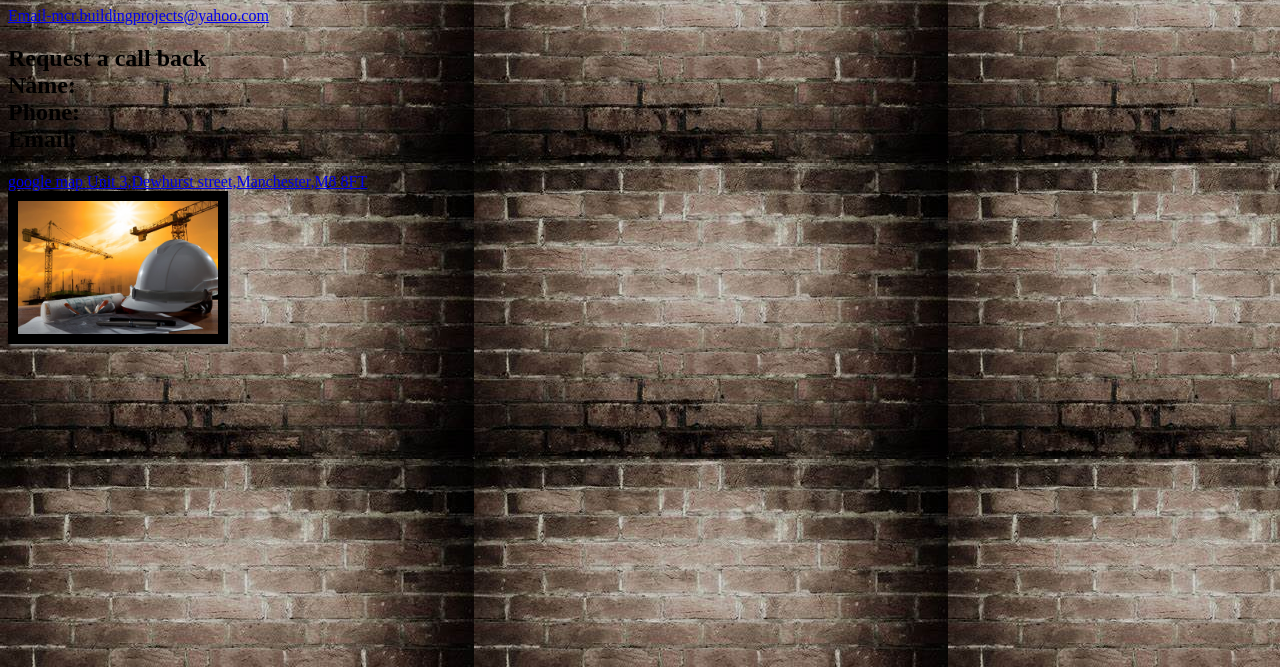
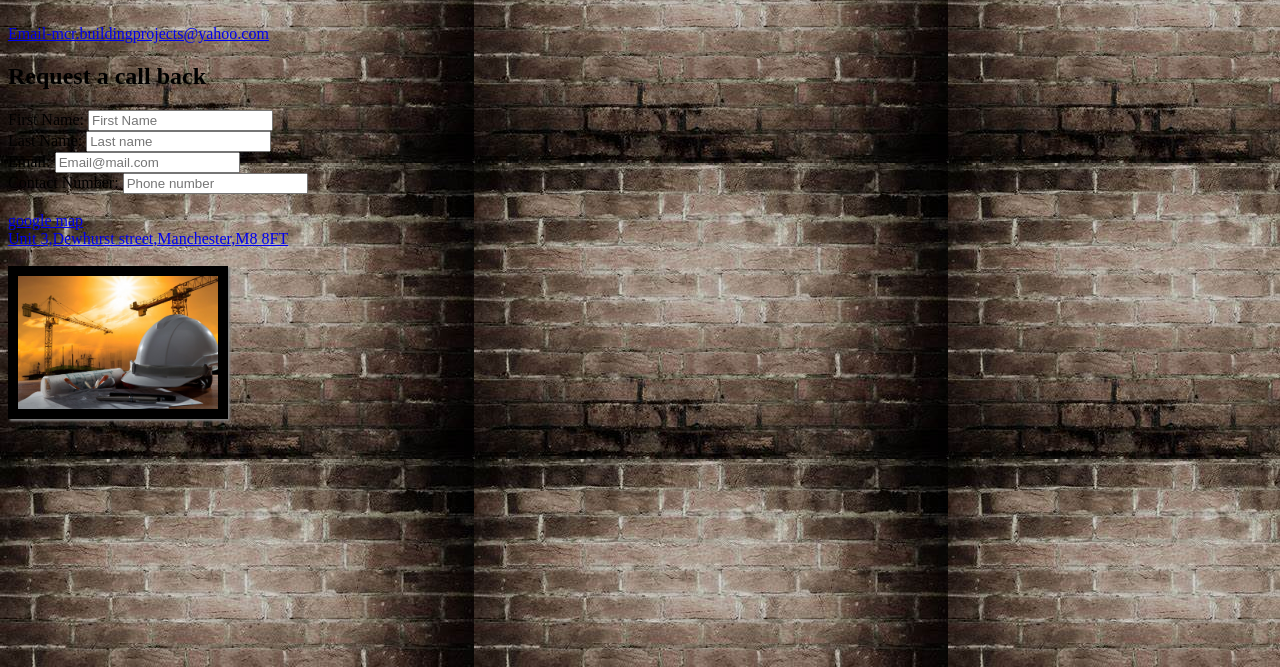
Before and after one commit to nayerehg/MCR_website, a plain HTML site: page third.html in a window 1280 px wide. Shown: the part 133-800 px from the top of the page. Drawn offline with Linux system fonts and the light colour scheme; files whose address does not match are found by name.

Commit message:
Update third.html

```diff
--- a/third.html
+++ b/third.html
@@ -13,19 +13,33 @@
     <a href="second.html">A bout us</a>
     <a href="third.html">Contact us</a>
     <p>Contact us to get free renovation guide</p>
-    <h1>phone-01614786930</h1>
+    <h1>Phone: 01614786930</h1>
+    <br>
     <a href="mcr.buildingprojects@yahoo.com">Email-mcr.buildingprojects@yahoo.com</a>
-    <h2> Request a call back
+    <br>
+    <h2> Request a call back </h2>
         <div>
-        Name:
-        <div>
-        Phone:
+        <form action="MCR_Website"></form>
+        <label for="FistName">First Name:</label>
+        <input type="text" id="FirstName" name="FirstName" placeholder="First Name" required>
+        <br>
+        <label for="LastName">Last Name:</label>
+        <input type="text" id="LastName" name="LastName" placeholder="Last name"required>
+        <br>
+        <label for="Email">Email:</label>
+        <input type="email" id="Email" name="Email" placeholder="Email@mail.com">
+        <br>
+        <label for="ContactNumber">Contact Number:</label>
+        <input type="number" id="ContactNumber" name="ContactNumber"placeholder= "Phone number">
+
         </div>
-        Email:
-        </div>
-        </h2>
-    <a href="m8 8ft googlemap">google map  Unit 3,Dewhurst street,Manchester,M8 8FT </a>
+        <br>
+
+    <a href="m8 8ft googlemap">google map
+        <br>
+         Unit 3,Dewhurst street,Manchester,M8 8FT </a>
     <div class="top-photo">
+        <br>
 
     </div>
     <div class="r-content">
```
